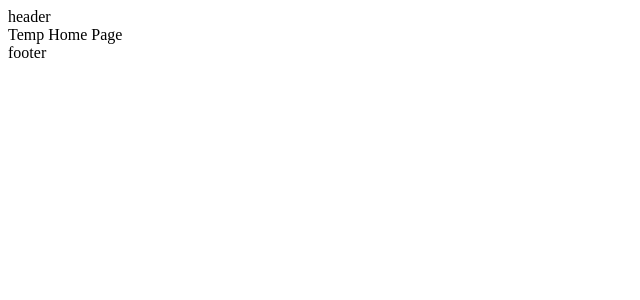
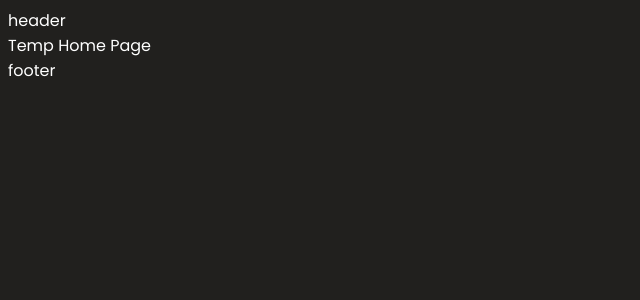
Before and after one commit to self-related/movie-streaming-app-frontend-ts, a React (Vite) app: page / in a window 1280 px wide. Shown: the top 300 px of the page, without its empty margins (0-640 px from the left). Built offline with nearby package versions, Linux system fonts and the light colour scheme.

Commit message:
set up main font, change main background and text color

```diff
--- a/src/index.css
+++ b/src/index.css
@@ -0,0 +1,8 @@
+@import url('https://fonts.googleapis.com/css2?family=Poppins:ital,wght@0,100;0,200;0,300;0,400;0,500;0,600;0,700;0,800;0,900;1,100;1,200;1,300;1,400;1,500;1,600;1,700;1,800;1,900&display=swap');
+
+:root {
+    background-color: #21201E;
+    color: white;
+    font-size: 16px;
+    font-family: "Poppins", sans-serif;
+}
```
